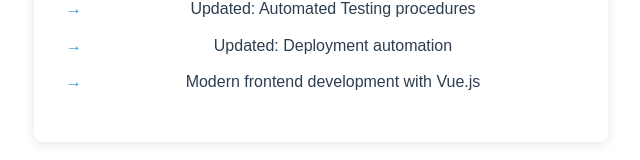
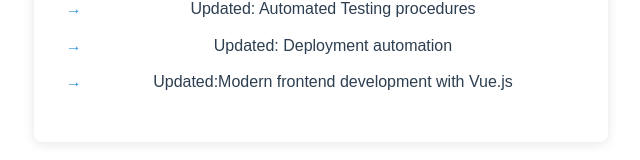
Before and after one commit to thoufeekx/devops-example-project, a Vue app: page / in a window 1280 px wide. Shown: the part 1670-1830 px from the top of the page, without its empty margins (319-959 px from the left). Built offline with nearby package versions, Linux system fonts and the light colour scheme.

Commit message:
Updated: Frontend dev with Vue.js

```diff
--- a/src/App.vue
+++ b/src/App.vue
@@ -49,7 +49,7 @@
           <li>Updated: Continuous Integration practices</li>
           <li>Updated: Automated Testing procedures</li>
           <li>Updated: Deployment automation</li>
-          <li>Modern frontend development with Vue.js</li>
+          <li>Updated:Modern frontend development with Vue.js</li>
         </ul>
       </div>
     </main>
```
